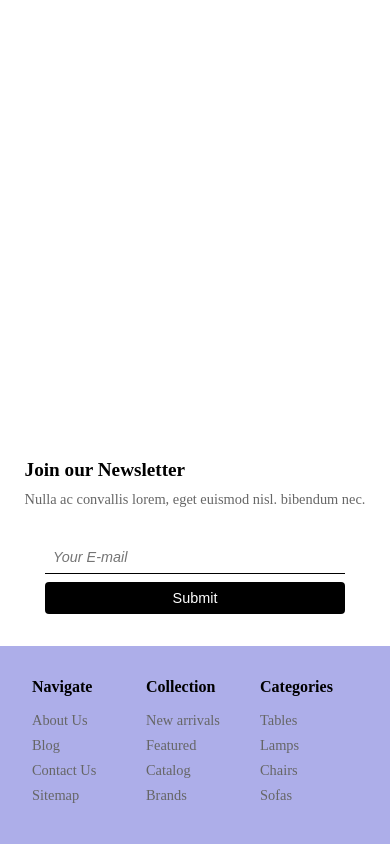
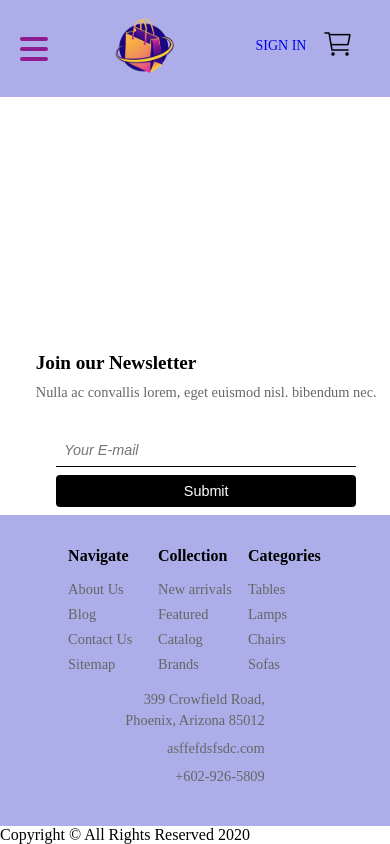
Before and after one commit to asmaaHamdym/vue-e-commerce, a Vue app: page / in a window 390 px wide. Built offline with nearby package versions, Linux system fonts and the light colour scheme.

Commit message:
Refactor footer component: replace FooterCopyright with FooterInfo, adjust layout, and enhance styling

```diff
--- a/src/components/Footer/Footer.vue
+++ b/src/components/Footer/Footer.vue
@@ -1,17 +1,9 @@
 <script lang="ts">
-import FooterCopyright from './FooterCopyright.vue'
+import FooterInfo from './FooterInfo.vue'
 import FooterNavigation from './FooterNavigation.vue'
 import FooterSocials from './FooterSocials.vue'
 import FooterNewsletter from './FooterNewsletter.vue'
 
-export interface FooterLink {
-  text: string
-  url: string
-}
-interface LinkGroup {
-  header: string
-  links: FooterLink[]
-}
 export default {
   name: 'FooterElement',
   data() {
@@ -22,7 +14,7 @@ export default {
   components: {
     FooterNewsletter,
     FooterNavigation,
-    FooterCopyright,
+    FooterInfo,
     FooterSocials,
   },
 }
@@ -31,19 +23,28 @@ export default {
   <footer class="footer">
     <div class="footer__container">
       <FooterNewsletter />
-      <FooterNavigation />
+      <div class="footer__navigation-info">
+        <FooterNavigation />
+        <FooterInfo />
+      </div>
       <FooterSocials />
-      <FooterCopyright :year="currentYear" />
     </div>
   </footer>
 </template>
 
-<style scoped>
+<style scoped lang="scss">
 .footer {
   position: fixed;
   bottom: 0;
   left: 0;
   right: 0;
   width: 100%;
+  &__navigation-info {
+    background: var(--bg-color);
+    display: flex;
+    flex-wrap: wrap;
+    justify-content: space-around;
+    padding: 2rem;
+  }
 }
 </style>
--- a/src/components/Footer/FooterCopyright.vue
+++ /dev/null
@@ -1,7 +0,0 @@
-<template></template>
-
-<script>
-export default {}
-</script>
-
-<style></style>
--- /dev/null
+++ b/src/components/Footer/FooterInfo.vue
@@ -0,0 +1,31 @@
+<template>
+  <div class="footer-info">
+    <p class="footer-info__address">
+      399 Crowfield Road,<br />
+      Phoenix, Arizona 85012
+    </p>
+    <p class="footer-info__website">asffefdsfsdc.com</p>
+    <p class="footer-info__phone">+602-926-5809</p>
+  </div>
+</template>
+
+<script lang="ts">
+export default {
+  name: 'FooterInfo',
+}
+</script>
+
+<style scoped lang="scss">
+.footer-info {
+  text-align: right;
+  &__address,
+  &__website,
+  &__phone {
+    font-size: 0.9rem;
+    color: #666;
+    margin: 0.5rem 0;
+    line-height: 1.4;
+    align-self: center;
+  }
+}
+</style>
--- a/src/components/Footer/FooterNavigation.vue
+++ b/src/components/Footer/FooterNavigation.vue
@@ -45,8 +45,6 @@ export default {
 
 <style scoped lang="scss">
 .footer-navigation {
-  padding: 2rem;
-  background: var(--bg-color);
   &__grid {
     display: grid;
     grid-template-columns: repeat(3, 1fr);
--- a/src/components/Footer/FooterNewsletter.vue
+++ b/src/components/Footer/FooterNewsletter.vue
@@ -77,17 +77,18 @@ export default {
     }
   }
 }
-// media query to adjust layout for smaller screens
 @media (max-width: 768px) {
   .newsletter {
     flex-direction: column;
     align-items: center;
     gap: 1rem;
+    margin: 0 0.7rem;
   }
 
   .newsletter__form {
     width: 100%;
     max-width: 300px;
+    margin-bottom: 0.5rem;
   }
 
   .newsletter__input {
--- a/src/components/Footer/FooterSocials.vue
+++ b/src/components/Footer/FooterSocials.vue
@@ -1,7 +1,15 @@
-<template></template>
+<template>
+  <p class="footer-info__copyright">Copyright © All Rights Reserved 2020</p>
+</template>
 
 <script>
 export default {}
 </script>
 
-<style></style>
+<style>
+&__copyright {
+  font-size: 0.8rem;
+  color: #999;
+  margin-top: 1rem;
+}
+</style>
--- a/src/pages/Home.vue
+++ b/src/pages/Home.vue
@@ -11,6 +11,8 @@ export default {
 </script>
 
 <template>
-  <!-- <NavBar /> -->
-  <FooterElement />
+  <div>
+    <NavBar />
+    <FooterElement />
+  </div>
 </template>
```
